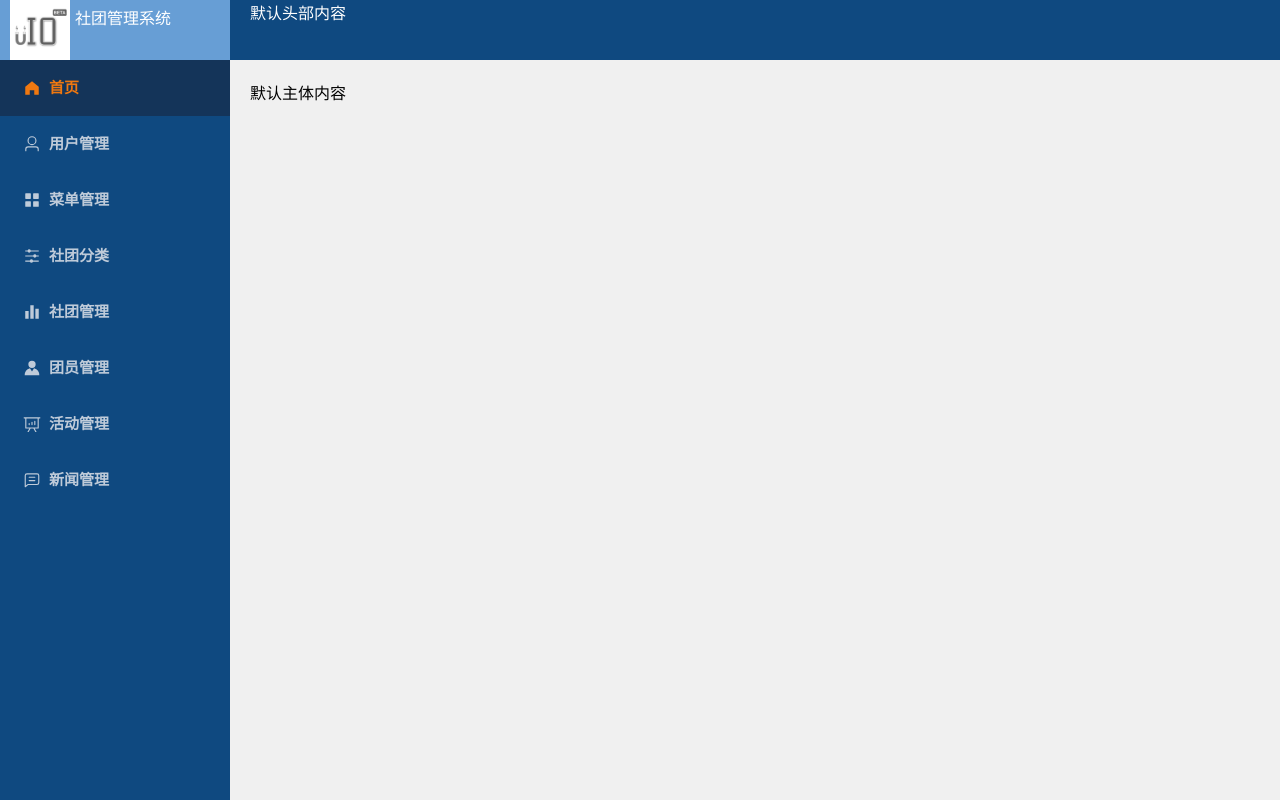
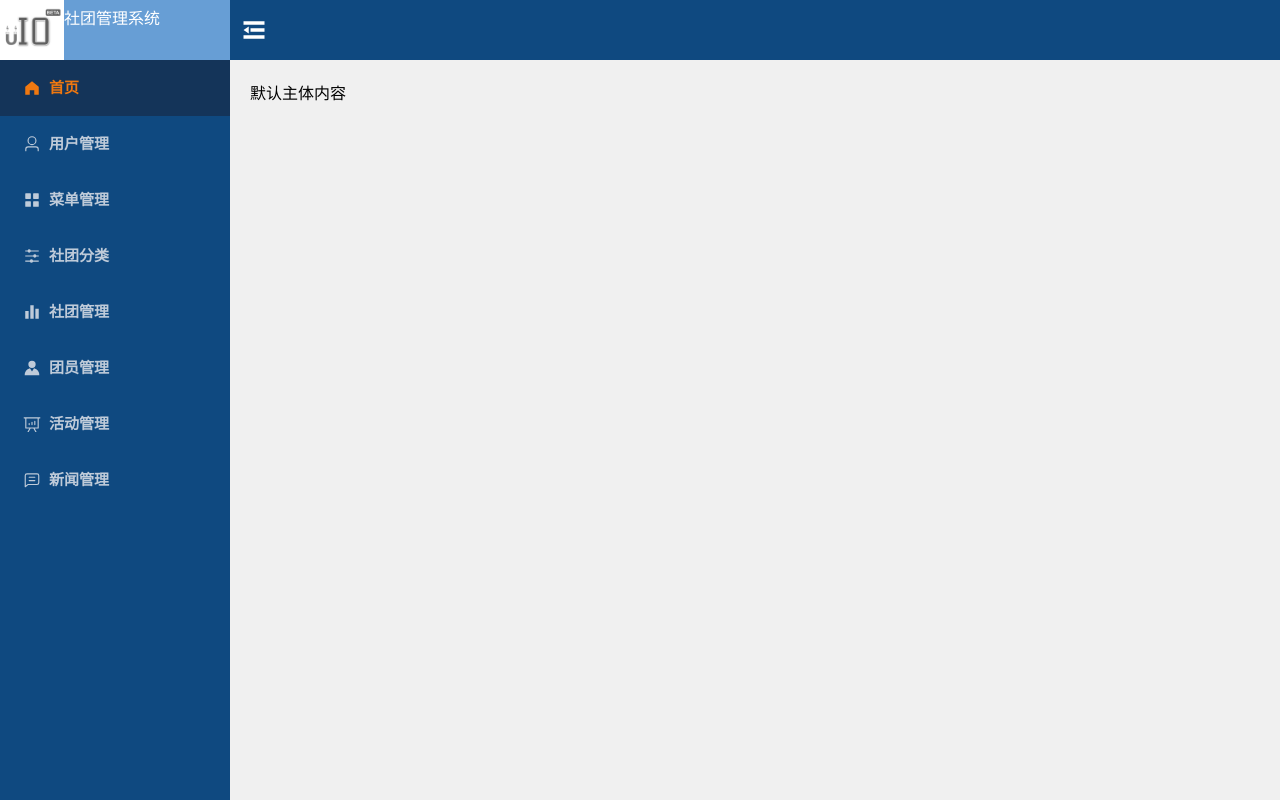
Before and after one commit to ProphetSAMA/wsssfun-ClubManag, a Vue app in the folder web/club-admin/: page /home in a window 1280 px wide. Built offline with nearby package versions, Linux system fonts and the light colour scheme.

Commit message:
为侧栏添加折叠功能

```diff
--- a/web/club-admin/src/layout/MenuLogo.vue
+++ b/web/club-admin/src/layout/MenuLogo.vue
@@ -1,11 +1,34 @@
 <script setup lang="ts">
 import logo from '@/assets/logo.png'
+import {useMenuStore} from "@/store/menu";
+import { ref, watch} from "vue";
+
+const store = useMenuStore();
+
+// const show = computed(() => {
+//   return store.getIsCollapse;
+// });
+
+// 展开 Title延迟出现
+const show = ref(true)
+watch(
+    () => store.getIsCollapse,
+    (collapse:boolean) => {
+      if(!collapse){
+        setTimeout(() => {
+          show.value = !collapse
+        }, 300)
+      }else {
+        show.value = !collapse
+      }
+    })
+
 </script>
 
 <template>
 <div class="myLogo">
   <img class="logo" :src="logo"/>
-  <span class="title">社团管理系统</span>
+  <span v-if="show" class="title">社团管理系统</span>
 </div>
 </template>
 
@@ -18,9 +41,7 @@ import logo from '@/assets/logo.png'
   align-items: center;
   .logo{
     height: 60px;
-    width: 60px;
-    margin-left: 10px;
-    margin-right: 5px;
+    width: 64px;
   }
   .title{
     width: 150px;
--- /dev/null
+++ b/web/club-admin/src/layout/collapse.vue
@@ -0,0 +1,49 @@
+<template>
+  <el-icon @click="iconClick" :size="28" style="cursor: pointer;">
+    <component :is="status ? Expand : Fold"></component>
+  </el-icon>
+</template>
+
+<script setup lang="ts">
+import { Expand, Fold } from "@element-plus/icons-vue";
+import { computed } from "vue";
+import { useMenuStore } from "@/store/menu";
+
+const store = useMenuStore();
+const status = computed(() => {
+  return store.getIsCollapse;
+});
+const iconClick = () => {
+  store.setIsCollapse();
+};
+
+// export default defineComponent({
+//   data() {
+//     return {
+//       // 使用 data 选项来定义状态
+//       store: useMenuStore(),
+//     };
+//   },
+//   computed: {
+//     // 使用 computed 选项来定义计算属性
+//     status() {
+//       return this.store.getIsCollapse; // 获取 collapsible 状态
+//     },
+//     Expand() {
+//       return Expand; // 返回 Expand 组件
+//     },
+//     Fold() {
+//       return Fold; // 返回 Fold 组件
+//     },
+//   },
+//   methods: {
+//     // 定义方法来处理点击事件
+//     iconClick() {
+//       this.store.setIsCollapse(); // 切换 collapsible 状态
+//     },
+//   },
+// });
+</script>
+
+<style scoped lang="scss">
+</style>
--- a/web/club-admin/src/layout/index.vue
+++ b/web/club-admin/src/layout/index.vue
@@ -1,11 +1,11 @@
 <template>
     <el-container class="myContainer">
-      <el-aside class="myAside" width="230px">
+      <el-aside class="myAside" width="auto">
         <Menu />
       </el-aside>
       <el-container>
         <el-header class="myHeader">
-          <slot name="header">默认头部内容</slot>
+          <collapse />
         </el-header>
         <el-main class="myMain">
           <slot>默认主体内容</slot>
@@ -16,6 +16,7 @@
 
 <script setup lang="ts">
 import Menu from "@/layout/menu.vue";
+import collapse from "@/layout/collapse.vue";
 </script>
 
 <style scoped lang="scss">
@@ -31,8 +32,11 @@ import Menu from "@/layout/menu.vue";
   }
 
   .myHeader {
+    display: flex;
+    align-items: center;
     background-color: #0f4980;
     color: white;
+    padding: 0 10px;
   }
 
   .myMain {
--- a/web/club-admin/src/layout/menu.vue
+++ b/web/club-admin/src/layout/menu.vue
@@ -1,10 +1,17 @@
 <script setup lang="ts">
 import MenuLogo from "@/layout/MenuLogo.vue";
-import {ref} from 'vue'
+import { computed } from 'vue'
 import {Avatar, ChatLineSquare, DataAnalysis, Histogram, HomeFilled, Operation, User} from '@element-plus/icons-vue'
+import { useMenuStore } from "@/store/menu";
+
+const store = useMenuStore();
+
+const IsCollapse = computed(() => {
+  return store.getIsCollapse;
+});
 
 // 展开
-const isCollapse = ref(false)
+
 const handleOpen = (key: string, keyPath: string[]) => {
   console.log(key, keyPath)
 }
@@ -18,7 +25,7 @@ const handleClose = (key: string, keyPath: string[]) => {
   <el-menu
       default-active="0"
       class="el-menu-vertical-demo"
-      :collapse="isCollapse"
+      :collapse="IsCollapse"
       @open="handleOpen"
       @close="handleClose"
       active-text-color="#ffd04b"
--- /dev/null
+++ b/web/club-admin/src/store/menu/index.ts
@@ -0,0 +1,17 @@
+import { defineStore } from "pinia";
+
+export const useMenuStore = defineStore('menuStore', {
+    state: () => ({
+        isCollapse: false // 初始状态
+    }),
+    getters: {
+        getIsCollapse(state) { // 将 state 作为参数传入
+            return state.isCollapse; // 正确访问 isCollapse
+        }
+    },
+    actions: {
+        setIsCollapse() {
+            this.isCollapse = !this.isCollapse; // 正确切换状态
+        }
+    }
+});
```
Also changed, not shown: web/club-admin/src/store/test/index.ts (deleted, +0 -16 lines).
